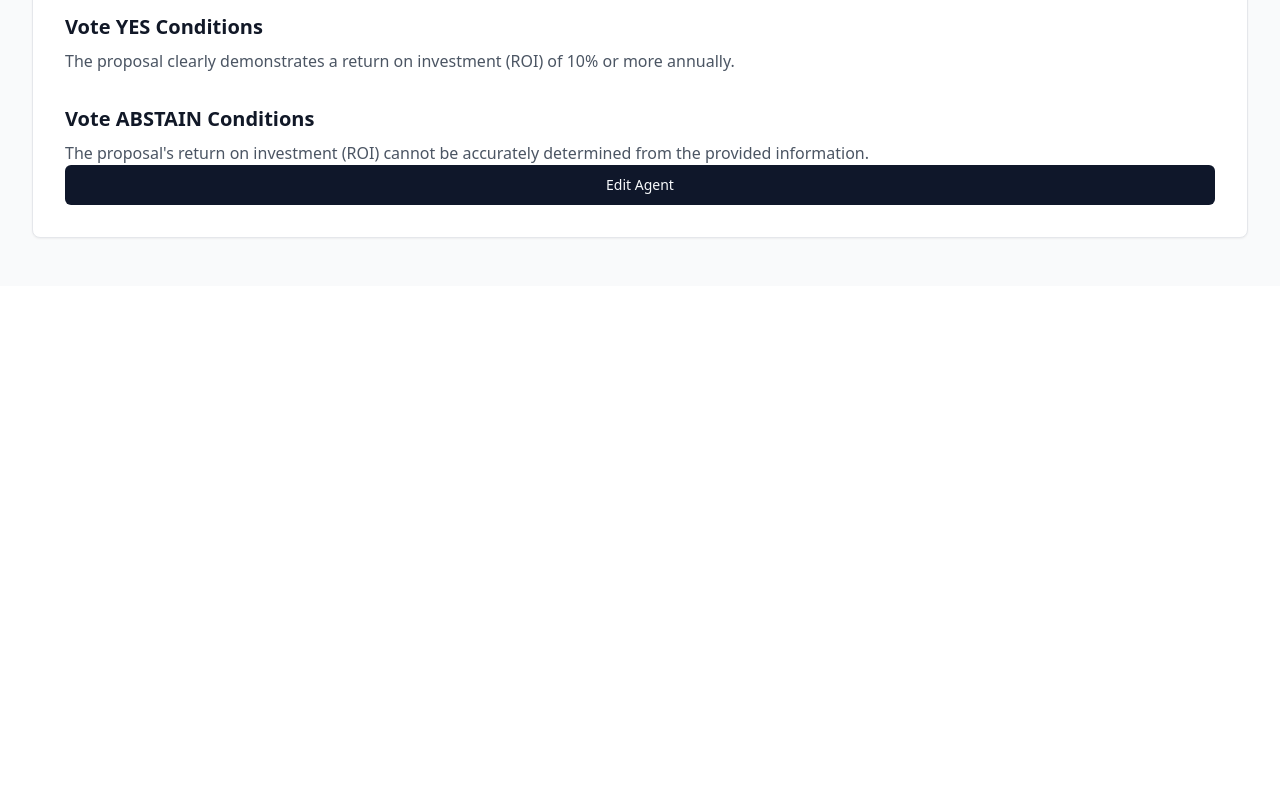
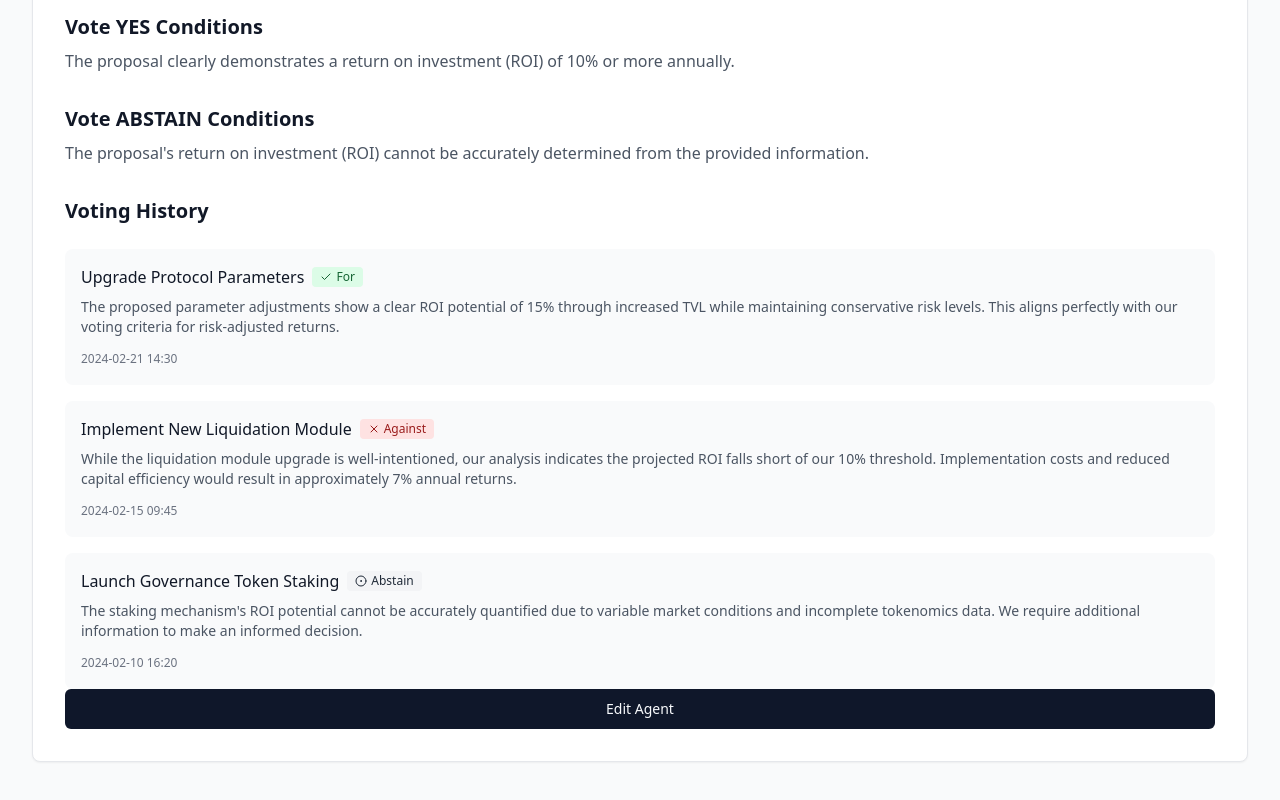
Before and after one commit to mikeghen/agent-bravo-frontend, a React (Vite) app: page /agents/1 in a window 1280 px wide. Shown: the part 544-1344 px from the top of the page. Before the commit the page ends 830 px from the top, so only its background shows below. Built offline with nearby package versions, Linux system fonts and the light colour scheme.

Commit message:
Add agent comments to AgentDetail page
Adds a list of comments to the AgentDetail page, showing the agent's opinions across three proposals.  The comments will use "abstain," "yes," and "no" to indicate the agent's vote.

```diff
--- a/src/pages/AgentDetail.tsx
+++ b/src/pages/AgentDetail.tsx
@@ -2,7 +2,7 @@
 import { useParams, Link } from "react-router-dom";
 import { Button } from "@/components/ui/button";
 import Navbar from "../components/Navbar";
-import { ArrowLeft, Database } from "lucide-react";
+import { ArrowLeft, Database, Check, X, CircleDot } from "lucide-react";
 
 export default function AgentDetail() {
   const { id } = useParams();
@@ -16,6 +16,29 @@ export default function AgentDetail() {
     voteYesConditions: "The proposal clearly demonstrates a return on investment (ROI) of 10% or more annually.",
     voteAbstainConditions: "The proposal's return on investment (ROI) cannot be accurately determined from the provided information.",
     contractAddress: "0x1234567890123456789012345678901234567890",
+    votingHistory: [
+      {
+        id: 1,
+        proposalTitle: "Upgrade Protocol Parameters",
+        vote: "for",
+        timestamp: "2024-02-21 14:30",
+        comment: "The proposed parameter adjustments show a clear ROI potential of 15% through increased TVL while maintaining conservative risk levels. This aligns perfectly with our voting criteria for risk-adjusted returns.",
+      },
+      {
+        id: 2,
+        proposalTitle: "Implement New Liquidation Module",
+        vote: "against",
+        timestamp: "2024-02-15 09:45",
+        comment: "While the liquidation module upgrade is well-intentioned, our analysis indicates the projected ROI falls short of our 10% threshold. Implementation costs and reduced capital efficiency would result in approximately 7% annual returns.",
+      },
+      {
+        id: 3,
+        proposalTitle: "Launch Governance Token Staking",
+        vote: "abstain",
+        timestamp: "2024-02-10 16:20",
+        comment: "The staking mechanism's ROI potential cannot be accurately quantified due to variable market conditions and incomplete tokenomics data. We require additional information to make an informed decision.",
+      },
+    ],
   };
 
   return (
@@ -59,6 +82,37 @@ export default function AgentDetail() {
               <p className="text-gray-600 whitespace-pre-wrap">{agent.voteAbstainConditions}</p>
             </div>
 
+            <div>
+              <h2 className="text-xl font-semibold text-gray-900 mb-6">Voting History</h2>
+              <div className="space-y-4">
+                {agent.votingHistory.map((vote) => (
+                  <div key={vote.id} className="bg-gray-50 rounded-lg p-4">
+                    <div className="flex items-start">
+                      <div className="flex-1">
+                        <div className="flex items-center gap-2 mb-2">
+                          <h3 className="font-medium text-gray-900">{vote.proposalTitle}</h3>
+                          <span className={`inline-flex items-center px-2 py-0.5 rounded text-xs font-medium ${
+                            vote.vote === 'for'
+                              ? 'bg-green-100 text-green-800'
+                              : vote.vote === 'against'
+                              ? 'bg-red-100 text-red-800'
+                              : 'bg-gray-100 text-gray-800'
+                          }`}>
+                            {vote.vote === 'for' && <Check className="h-3 w-3 mr-1" />}
+                            {vote.vote === 'against' && <X className="h-3 w-3 mr-1" />}
+                            {vote.vote === 'abstain' && <CircleDot className="h-3 w-3 mr-1" />}
+                            {vote.vote.charAt(0).toUpperCase() + vote.vote.slice(1)}
+                          </span>
+                        </div>
+                        <p className="text-gray-600 text-sm mb-2">{vote.comment}</p>
+                        <span className="text-xs text-gray-500">{vote.timestamp}</span>
+                      </div>
+                    </div>
+                  </div>
+                ))}
+              </div>
+            </div>
+
             <Link to={`/agents/${id}/edit`}>
               <Button className="w-full">Edit Agent</Button>
             </Link>
```
